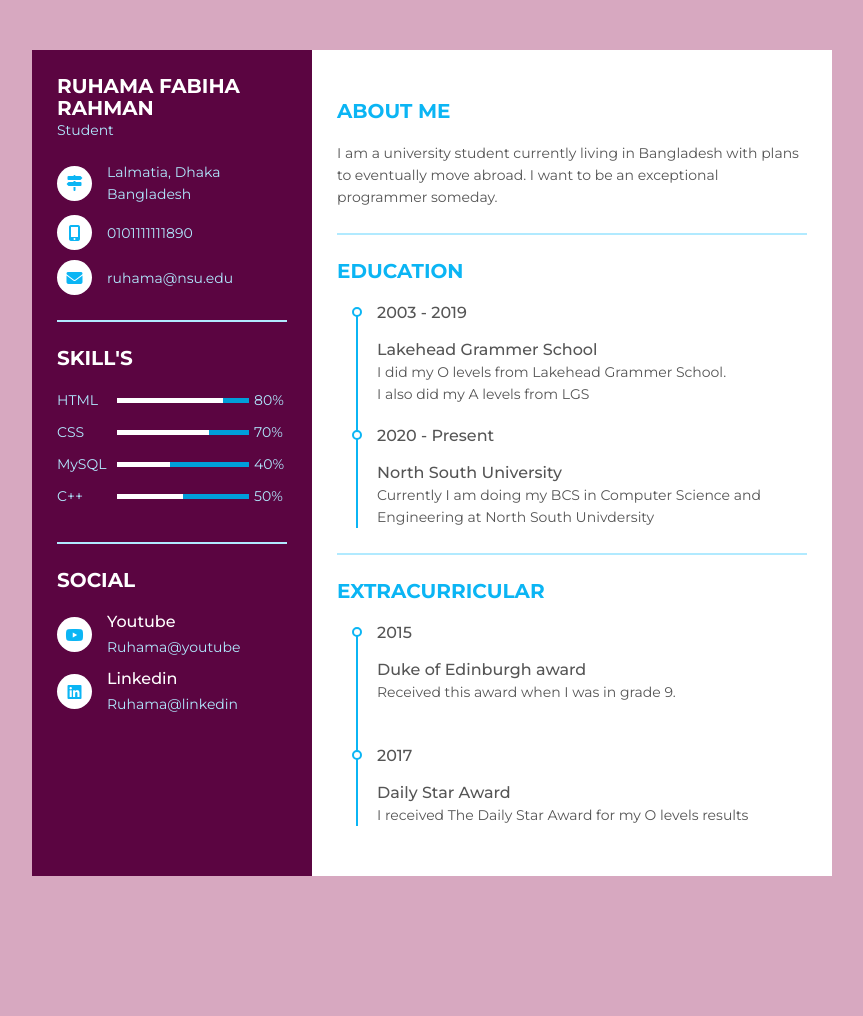
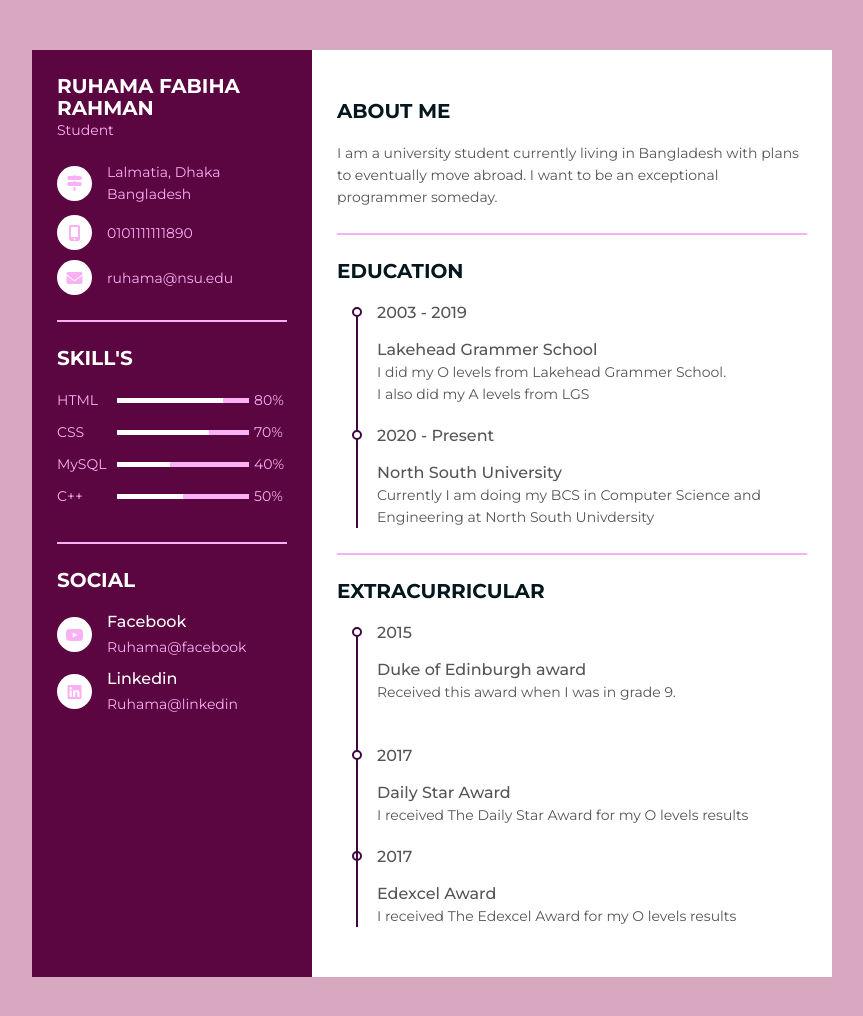
Before and after one commit to ruhama-rahman/CV, a plain HTML site: page index.html in a window 1280 px wide. Shown: the whole page, without its empty margins (208-1071 px from the left). Before the commit the page ends 926 px from the top, so only its background shows below. Drawn offline with Linux system fonts and the light colour scheme.

Commit message:
Final commit

```diff
--- a/index.html
+++ b/index.html
@@ -95,8 +95,8 @@
                   <i class="fab fa-youtube"></i>
                 </div>
                 <div class="data">
-                  <p class="semi-bold">Youtube</p>
-                  <p>Ruhama@youtube</p>
+                  <p class="semi-bold">Facebook</p>
+                  <p>Ruhama@facebook</p>
                 </div>
               </li>
               <li>
@@ -117,7 +117,7 @@
             <div class="title">
               <p class="bold">About me</p>
             </div>
-            <p>I am a university student currently living in Bangladesh with plans to eventually move abroad. I want to be an exceptional programmer someday.</p>
+            <p>I am a university student currently living in Bangladesh with plans to eventually move abroad. I want to be an exceptional programmer someday. </p>
         </div>
         <div class="resume_item resume_education">
           <div class="title">
@@ -159,6 +159,13 @@
                     <p>I received The Daily Star Award for my O levels results<br></p>
                   </div>
               </li>
+              <li>
+                <div class="date">2017</div>
+                <div class="info">
+                      <p class="semi-bold">Edexcel Award</p>
+                    <p>I received The Edexcel Award for my O levels results<br></p>
+                  </div>
+              </li>
           </ul>
         </div>
       </div>
--- a/styles.css
+++ b/styles.css
@@ -61,12 +61,12 @@ body {
 }
 
 .resume .resume_left .regular {
-  color: #b1eaff;
+  color: #ffb1f3;
 }
 
 .resume .resume_item {
   padding: 25px 0;
-  border-bottom: 2px solid #b1eaff;
+  border-bottom: 2px solid #fab1f3;
 }
 
 .resume .resume_left .resume_item:last-child,
@@ -88,7 +88,7 @@ body {
   width: 35px;
   height: 35px;
   background: #fff;
-  color: #0bb5f4;
+  color: #fab1f3;
   border-radius: 50%;
   margin-right: 15px;
   font-size: 16px;
@@ -104,13 +104,13 @@ body {
 }
 
 .resume .resume_left ul li .data {
-  color: #b1eaff;
+  color: #fab1f3;
 }
 
 .resume .resume_left .resume_skills ul li {
   display: flex;
   margin-bottom: 10px;
-  color: #b1eaff;
+  color: #fab1f3;
   justify-content: space-between;
   align-items: center;
 }
@@ -123,7 +123,7 @@ body {
   width: 60%;
   margin: 0 5px;
   height: 5px;
-  background: #009fd9;
+  background: #fab1f3;
   position: relative;
 }
 
@@ -151,7 +151,7 @@ body {
 }
 
 .resume .resume_right .bold {
-  color: #0bb5f4;
+  color: #04171e;
 }
 
 .resume .resume_right .resume_work ul,
@@ -187,7 +187,7 @@ body {
   width: 6px;
   height: 6px;
   border-radius: 50%;
-  border: 2px solid #0bb5f4;
+  border: 2px solid #3e063e;
 }
 
 .resume .resume_right .resume_work ul li:after,
@@ -198,7 +198,7 @@ body {
   left: -21px;
   width: 2px;
   height: 115px;
-  background: #0bb5f4;
+  background: #3e063e;
 }
 
 .resume .resume_right .resume_hobby ul {
```
